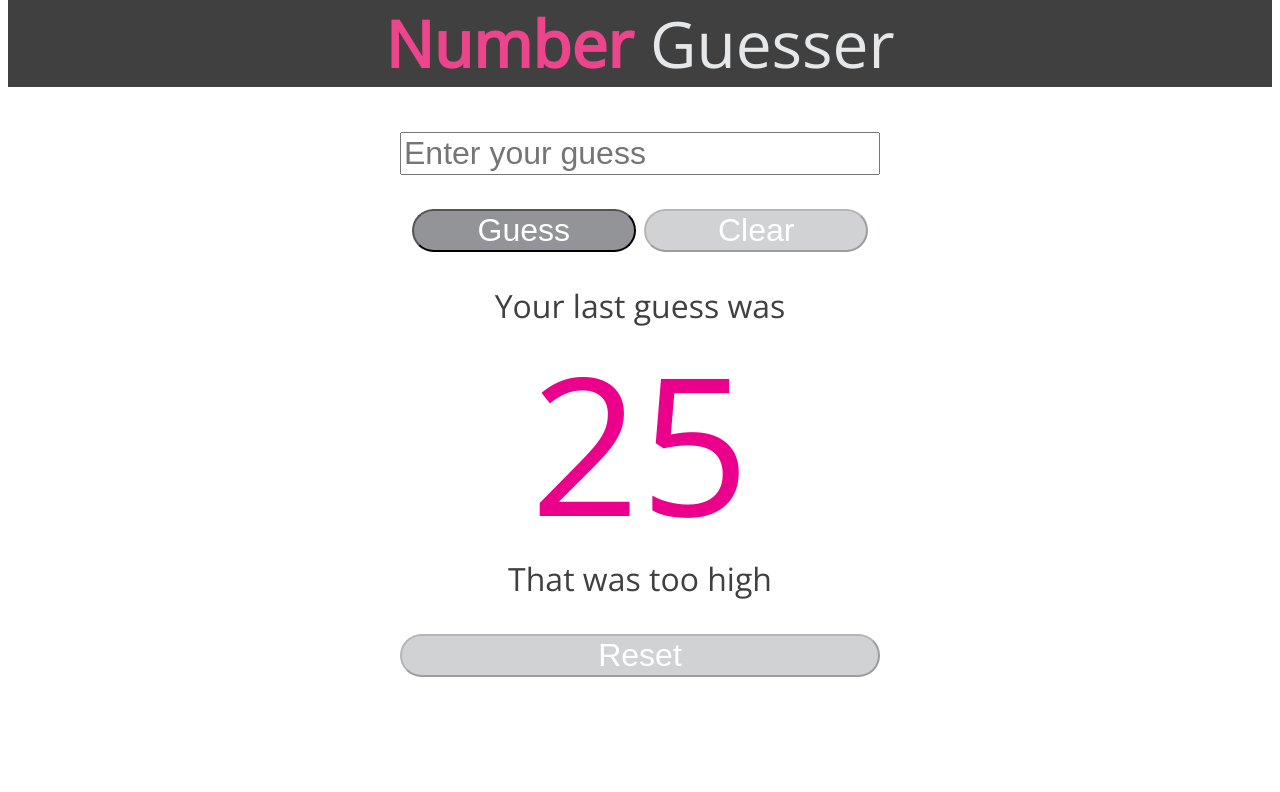
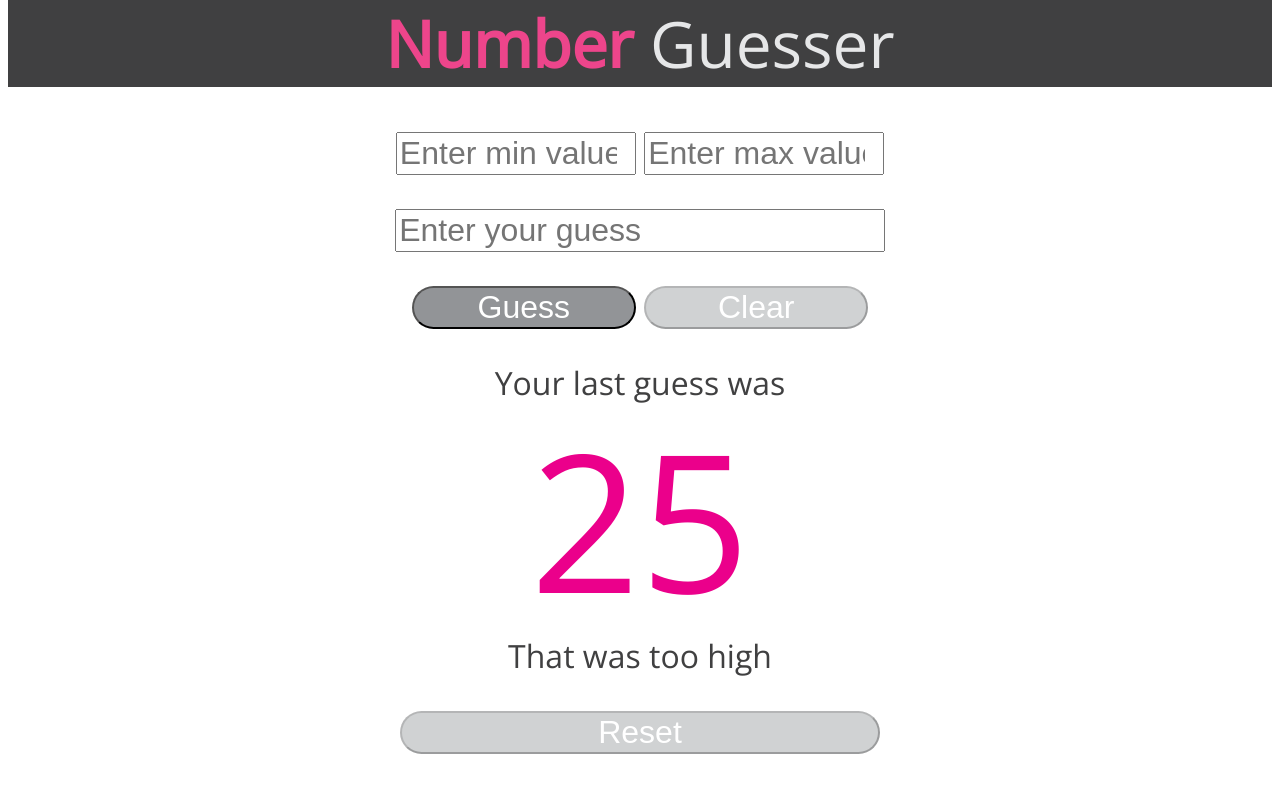
Before and after one commit to brandido/number-guesser-2.0, a plain HTML site: page index.html in a window 1280 px wide. Drawn offline with nearby package versions, Linux system fonts and the light colour scheme.

Commit message:
Remove comments Partial Min/Max functionality (commented out JS) Refactored HTML, CSS and JS in-ling with Turing style guides

```diff
--- a/index.html
+++ b/index.html
@@ -11,18 +11,25 @@
     </header>
      <main>
     <form class="input-form">
+      <div class="min-max-input-container">
+        <label>
+          <input type="number" name="min-value" class="min-value"
+          placeholder="Enter min value" min="0" max="100">
+        </label>
+        <label>
+          <input type="number" name="max-value" class="max-value"
+          placeholder="Enter max value" min="0" max="100">
+        </label>
+      </div>
       <label>
         <input type="number" name="user-guess" class="user-guess-input"
         placeholder="Enter your guess" min="0" max="100">
       </label>
       <div class="form-buttons-container" >
-      <!-- put disabled attribute on all btns -->
         <button class="submit-guess-button">Guess</button>
-      <!-- clicking the button should clear all inputs with the parent -->
         <button class="clear-form-button" type="reset" disabled>Clear</button>
       </div>
       <p class="top-paragraph">Your last guess was</p>
-    <!-- use output but don't really need it -->
       <output class="last-guess-value">25</output>
       <p class="guess-feedback bottom-paragraph">That was too high</p>
       <button class="reset-button" type="reset" disabled>Reset</button>
--- a/scripts.js
+++ b/scripts.js
@@ -1,41 +1,34 @@
 var inputForm = document.querySelector('.input-form');
 var userInputGuess = document.querySelector('.user-guess-input');
-// var submitButton = document.querySelector('.submit-guess-button');
 var showNumber = document.querySelector('output');
 var showGuessFeedback = document.querySelector('.guess-feedback');
 var clearButton = document.querySelector('.clear-form-button');
 var resetButton = document.querySelector('.reset-button');
 var guessButton = document.querySelector('.submit-guess-button');
+var maxValue = document.querySelector('.max-value');
+var minValue = document.querySelector('.min-value');
 
-// calling randomNumber function and assigning it to resultRandomNumber variable
+userInputGuess.addEventListener('keyup', enableBtn)
+inputForm.addEventListener('submit', startGame);
+resetButton.addEventListener('click', reloadPage);
+// maxNum and minNum functions not working yet
+// maxValue.addEventListener('keyup', maxNum)
+// minValue.addEventListener('keyup', minNum)
+
 var resultRandomNumber = randomNumber();
 console.log(resultRandomNumber);
 
-
-// function enableBtn() {
-//     // setAttribute to enabled
-//     guessButton.setAttribute("disabled", false);
-// }
-// listening for an entry on the userInputGuess
-userInputGuess.addEventListener('focus', enableBtn)
-// listening for a submit on the inputForm
-inputForm.addEventListener('submit', startGame);
-// listening for click on reset button
-resetButton.addEventListener('click', reloadPage);
-
 function startGame(e) {
 e.preventDefault();
-  // taking the user input value, converting it to a number, assigning it to guessNum variable
   var guessNum = parseInt(userInputGuess.value);
-  // display user's last guess in HTML
   showNumber.innerText = guessNum;
-  // calling the guessFeedback function and passing it arguments of guessNum and resultRandomNumber
   guessFeedback(guessNum, resultRandomNumber);
-
 };
 
 function randomNumber() {
+  var maxNum = parseInt(maxValue.value);
   return Math.floor(Math.random() * 100 + 1);
+  console.log(randomNumber)
 };
 
  function guessFeedback(guess, randomNum) {
@@ -47,23 +40,24 @@ function randomNumber() {
       showGuessFeedback.innerText = 'BOOM!';
     }
   };
-//use reload method
+
 function reloadPage(e) {
-  // e.preventDefault();
   location.reload();
-}
+};
 
 function enableBtn(e) {
   e.preventDefault();
-  console.log('working')
   resetButton.removeAttribute('disabled');
   clearButton.removeAttribute('disabled');
   guessButton.removeAttribute('disabled');
+};
 
-}
-
-// Ben showed Kevin how to set min and max
-
-// Listen for event (onchange attribute)on input form, if there enable clear button
-// use change event with
-// Or -- Use the validity.valid in JS with :valid or :invalid CSS pseudo-class property
+// make function for with condition for logic of adjusting min and max up and down by 10 if user wins
+// find method that adjusts or changes attribute
+// function randomNumber(max) {
+//   var maxNum = parseInt(maxValue.value);
+//   console.log(maxNum);
+//   maxNum.setAttribute(max, maxNum)
+//   return Math.floor(Math.random() * 100 + 1);
+//   console.log(randomNumber)
+// };
--- a/styles.css
+++ b/styles.css
@@ -1,69 +1,72 @@
 * {
   box-sizing: border-box;
-  /*border: red 1px solid !important;*/
 }
 
+/*Positioning - Box Model*/
 body {
   text-align: center;
   font-size: 2em;
   font-family: 'Open Sans', sans-serif;
 }
 
+form {
+  margin: auto;
+}
+
+.min-value,
+.max-value {
+  width: 7.5em;
+  font-size: 1em;
+}
+
+.user-guess-input {
+  width: 15.3em;
+  font-size: 1em;
+}
+
+.min-max-input-container {
+  width: 15.5em;
+  margin: 1em auto;
+}
+
+.form-buttons-container {
+  width: 15.5em;
+  margin: 1em auto;
+}
+
+.top-paragraph {
+  margin-bottom: 0;
+}
+
+.bottom-paragraph {
+  margin-top: 0;
+}
+
+/*Styling*/
 header {
   background-color: #404041;
 }
 
 h1 {
-  color:  #ED458B;
+  color: #ED458B;
   font-weight: 700;
   margin-top: -8px;
 }
 
 .light-grey {
-  color:  #E6E7E8;
+  color: #E6E7E8;
   font-weight: 300;
 }
-
-form {
-  /*display: flex;
-  flex-wrap: wrap;*/
-  margin: auto;
-}
-
-.user-guess-input {
-  width: 15em;
-  font-size: 1em;
-}
-
-.form-buttons-container {
-  width: 15em;
-  margin: 1em auto;
-  /*display: flex;
-  justify-content: space-between;*/
-}
-
-/*.enabled-button {
-  color: #FFF;
-  background-color: #929497;
-}*/
 
 p {
   font-weight: 300;
   color: #404041;
   }
 
-.top-paragraph {
-  margin-bottom: 0;
-}
-
 .last-guess-value {
   font-size: 6em;
   color: #EB008B;
   line-height: 1.2em;
-}
-
-.bottom-paragraph {
-  margin-top: 0;
 }
 
 button {
@@ -79,6 +82,7 @@ button {
   width: 15em;
 }
 
+/*Pseudo-Styles*/
 button:disabled {
   color: #FFF;
   background-color: #D0D2D3;
```
Lines whose indentation alone changed are shown as unchanged.
